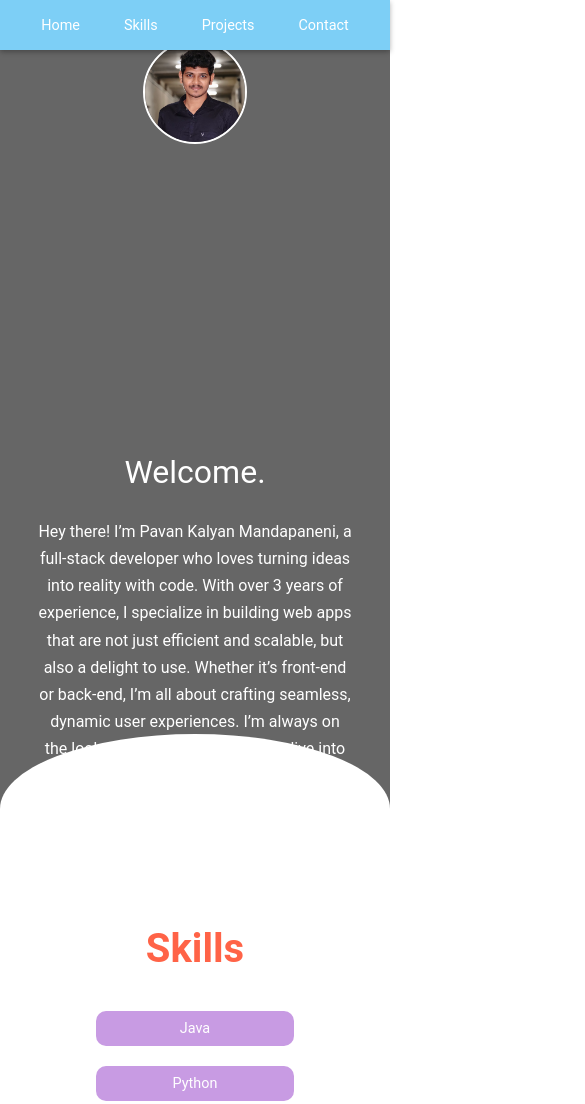
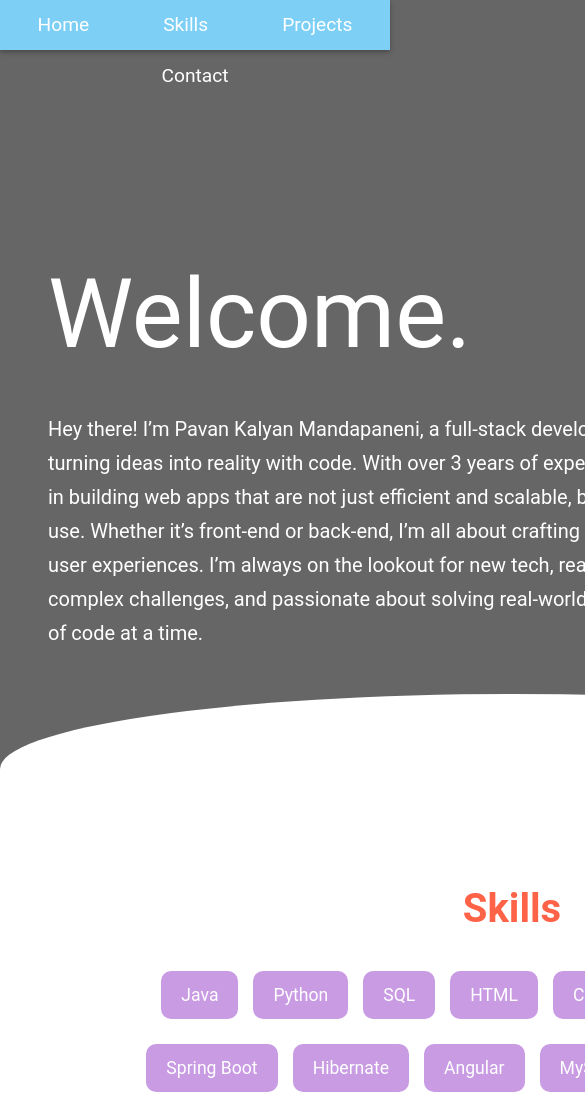
Before and after one commit to pvnkly/Portfolio_project, a plain HTML site: page index.html in a window 390 px wide. Shown: the top 1104 px of the page, 585 px wide, since content can reach past the window. Drawn offline with nearby package versions, Linux system fonts and the light colour scheme.

Commit message:
Remove Mobile Responsive

```diff
--- a/index.html
+++ b/index.html
@@ -2,7 +2,7 @@
 <html lang="en">
 <head>
     <meta charset="UTF-8">
-    <meta name="viewport" content="width=device-width, initial-scale=1.0">
+    <meta name="viewport" content="width=1024">
     <meta name="description" content="Pavan Kalyan Mandapaneni | Full-Stack Developer Portfolio">
     <title>Pavan Kalyan Mandapaneni | Full-Stack Developer</title>
     <link rel="stylesheet" href="style.css"> <!-- Link to CSS file -->
--- a/style.css
+++ b/style.css
@@ -5,7 +5,9 @@ body {
     color: #333;
     margin: 0;
     padding: 0;
+    min-width: 1024px; /* Forces desktop layout width */
 }
+
 
 .container {
     max-width: 100%;
@@ -190,25 +192,6 @@ nav ul li a:hover {
     background-color: #80b9f5; /* Example: Light blue */
 }
 
-/* Responsiveness */
-@media (max-width: 900px) {
-    .skills-grid {
-        gap: 10px;
-    }
-
-    .skill-rect {
-        padding: 8px 15px;
-        font-size: 1rem;
-    }
-}
-
-@media (max-width: 600px) {
-    .skill-rect {
-        padding: 6px 12px;
-        font-size: 0.9rem;
-    }
-}
-
 /* Projects Section */
 #projects .projects-grid {
     display: grid;
@@ -249,19 +232,6 @@ nav ul li a:hover {
 #projects .project-card:hover {
     transform: translateY(-10px);
     background-color: rgba(255, 255, 255, 1);
-}
-
-/* Responsive */
-@media (max-width: 900px) {
-    #projects .projects-grid {
-        grid-template-columns: repeat(2, 1fr); /* 2 cards per row */
-    }
-}
-
-@media (max-width: 600px) {
-    #projects .projects-grid {
-        grid-template-columns: repeat(1, 1fr); /* 1 card per row */
-    }
 }
 
 /* Modal Styles */
@@ -400,106 +370,3 @@ html {
     opacity: 1;
     transform: translateX(0); /* Move back to its final position */
 }
-/* Responsive Adjustments for Mobile */
-@media (max-width: 768px) {
-    /* Hero Section */
-    #hero {
-        flex-direction: column;
-        align-items: center;
-        text-align: center;
-        padding: 20px;
-    }
-
-    .hero-container {
-        max-width: 90%;
-        margin: 0;
-    }
-
-    .hero-container h1 {
-        font-size: 2.5rem; /* Adjust heading size on mobile */
-    }
-
-    .hero-container p {
-        font-size: 1rem; /* Adjust paragraph size */
-    }
-
-    /* Profile Picture */
-    .circle {
-        position: static;
-        margin: 20px auto;
-        width: 150px;
-        height: 150px;
-    }
-
-    /* Navigation */
-    nav ul li {
-        margin: 0 10px; /* Adjust spacing for mobile navigation */
-    }
-
-    nav ul li a {
-        font-size: 1rem; /* Slightly smaller font size */
-    }
-
-    /* Skills Section */
-    .skills-grid {
-        flex-direction: column;
-        gap: 10px; /* Increase gap between skills */
-    }
-
-    .skill-rect {
-        padding: 8px 15px;
-        font-size: 1rem;
-    }
-
-    /* Projects Section */
-    #projects .projects-grid {
-        grid-template-columns: 1fr; /* One column layout for projects on mobile */
-        gap: 20px;
-    }
-
-    #projects .project-card {
-        max-width: 100%; /* Full width on mobile */
-        margin: 0 auto;
-    }
-
-    /* Contact Section */
-    #contact .contact-info {
-        flex-direction: column;
-        gap: 20px;
-        font-size: 1.2rem; /* Adjust icon size */
-    }
-}
-
-/* Very Small Screen Adjustments (like smartphones) */
-@media (max-width: 480px) {
-    /* Further scale-down for tiny screens */
-    .hero-container h1 {
-        font-size: 2rem;
-    }
-
-    .circle {
-        width: 100px;
-        height: 100px;
-    }
-
-    nav ul li {
-        margin: 0 5px;
-    }
-
-    nav ul li a {
-        font-size: 0.9rem;
-    }
-
-    .skill-rect {
-        padding: 6px 10px;
-        font-size: 0.9rem;
-    }
-
-    #projects .project-card {
-        margin-bottom: 15px;
-    }
-
-    #contact .contact-info a i {
-        font-size: 1.8rem; /* Smaller icons */
-    }
-}
```
